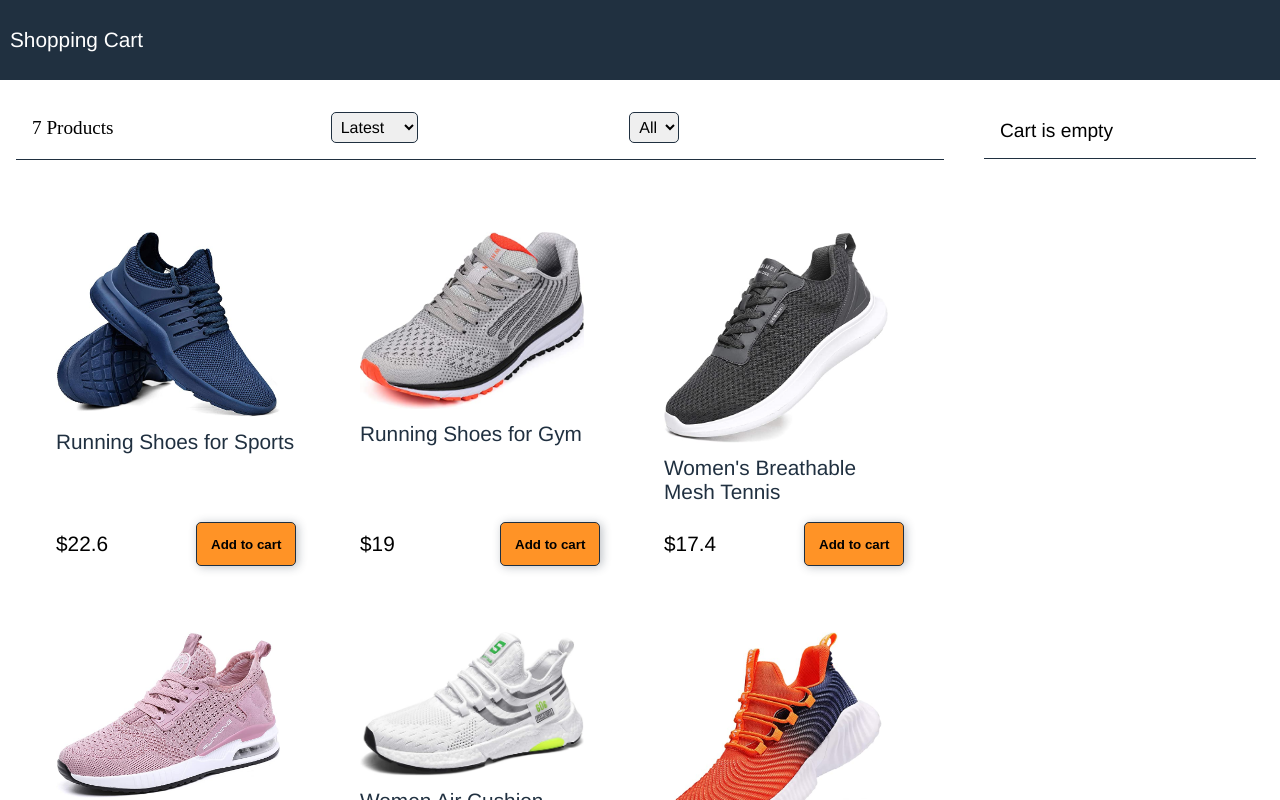
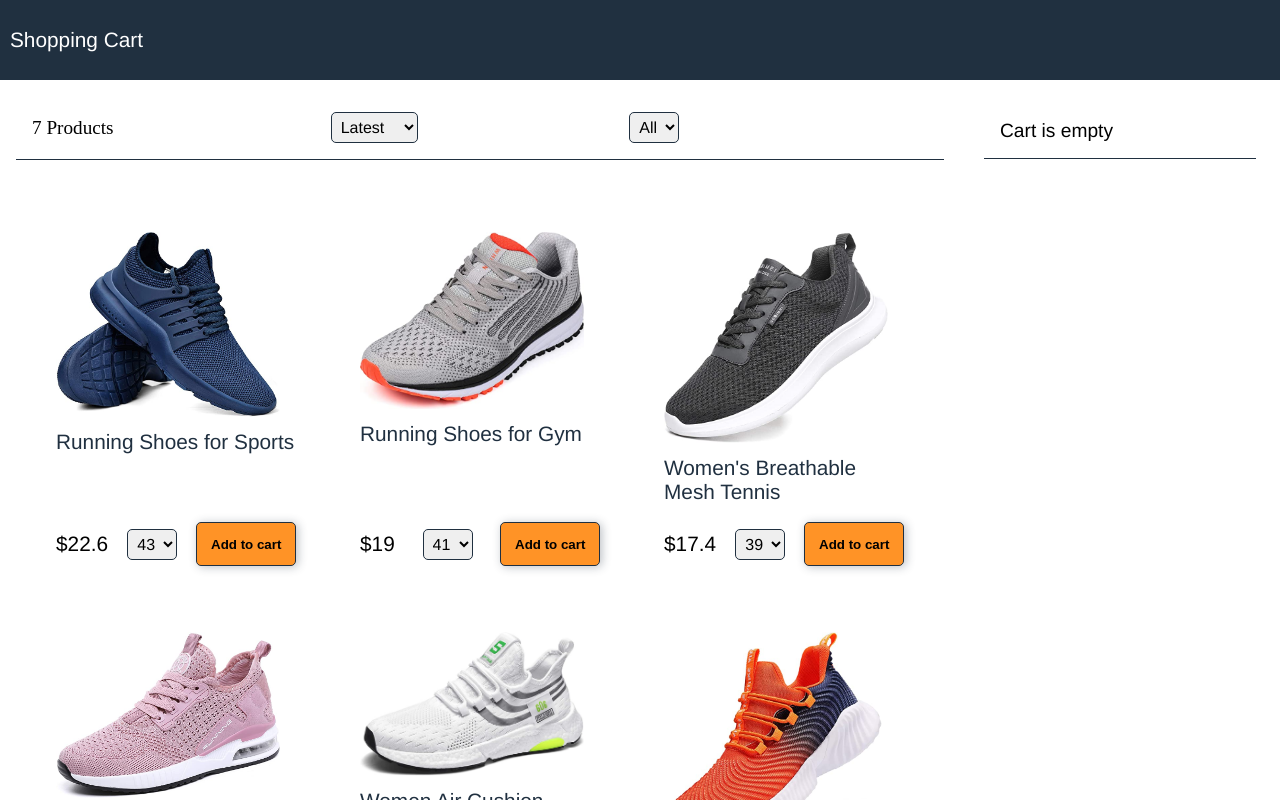
Before and after one commit to miladbayee/react-shopping-cart, a React (Create React App) app: page / in a window 1280 px wide. Shown: the top 800 px of the page. Built offline with nearby package versions, Linux system fonts and the light colour scheme.

Commit message:
edit select size ui

```diff
--- a/src/components/ProductItem.jsx
+++ b/src/components/ProductItem.jsx
@@ -9,10 +9,9 @@ export default function ProductItem({
   title,
   imgAlt,
   link,
+  shoesSize,
   handleAddToCart,
-})
-
-{
+}) {
   return (
     <li key={key}>
       <div className="product-img">
@@ -23,7 +22,17 @@ export default function ProductItem({
       </div>
       <div className="product-price">
         <p>{formatCurrency(price)}</p>
-        <Button  btnClass="button-add" handleOnClick={handleAddToCart}>Add to cart</Button>
+        <div className="product-size">
+          <select value="">
+            {shoesSize.map((size) => (
+              <option>{size}</option>
+            ))}
+          </select>
+        </div>
+
+        <Button btnClass="button-add" handleOnClick={handleAddToCart}>
+          Add to cart
+        </Button>
       </div>
     </li>
   );
--- a/src/components/Products.jsx
+++ b/src/components/Products.jsx
@@ -1,6 +1,5 @@
 import Filter from "./Filter";
 import ProductItem from "./ProductItem";
-
 
 export default function Products({
   products,
@@ -30,6 +29,7 @@ export default function Products({
               price={product.price}
               title={product.title}
               imgAlt={product.title}
+              shoesSize={product.availableSize}
               handleAddToCart={() => handleAddToCart(product)}
             />
           ))}
--- a/src/components/SelectSize.jsx
+++ b/src/components/SelectSize.jsx
@@ -3,7 +3,9 @@ import React from 'react'
 export default function SelectSize() {
     return (
         <div>
-
+            <select value=''>
+                <option value=""></option>
+            </select>
         </div>
     )
 }
--- a/src/index.css
+++ b/src/index.css
@@ -20,7 +20,7 @@ textarea {
   font-size: 1.3rem;
 }
 
-p{
+p {
   font-family: Helvetica, Arial, sans-serif;
 }
 a {
@@ -139,6 +139,29 @@ footer {
   background-color: rgb(255, 128, 0);
 }
 
+.product-size {
+  display: flex;
+  justify-content: flex-end;
+  align-items: center;
+}
+
+.product-size p {
+  font-size: 1.2rem;
+  margin-right: 0.5rem;
+}
+
+.product-size select {
+  padding: 5px;
+  outline: none;
+  border: 1px solid #203040;
+  border-radius: 5px;
+  font-size: 1rem;
+}
+
+.product-size select:hover {
+  border-color: #ff8000;
+}
+
 /* Filter Products */
 .filter {
   display: flex;
@@ -252,15 +275,15 @@ footer {
   color: #203020;
 }
 
-.cart-proceed_btn{
+.cart-proceed_btn {
   padding: 0.85rem 2rem;
 }
 
-.remove-btn{
+.remove-btn {
   border: none;
   background-color: transparent;
   outline: none;
 }
-.remove-btn img{
+.remove-btn img {
   width: 2rem;
 }
```
